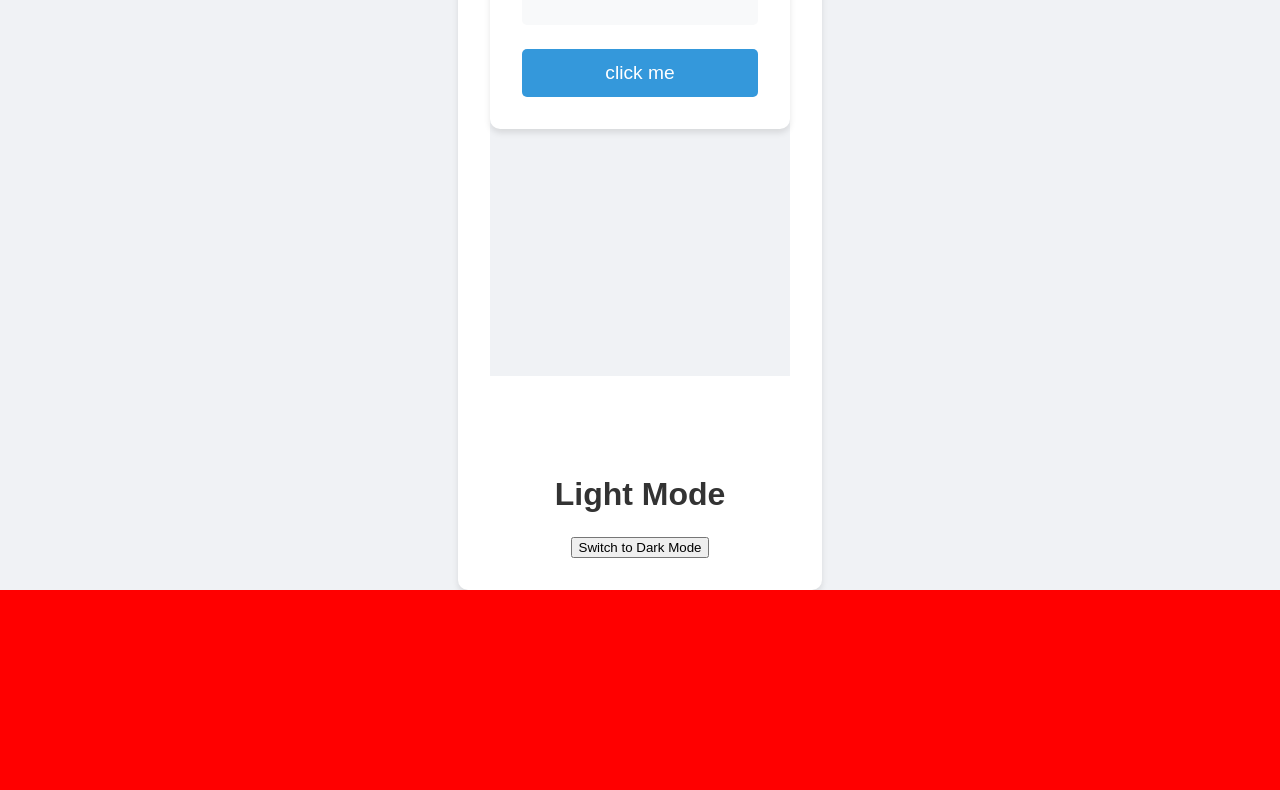
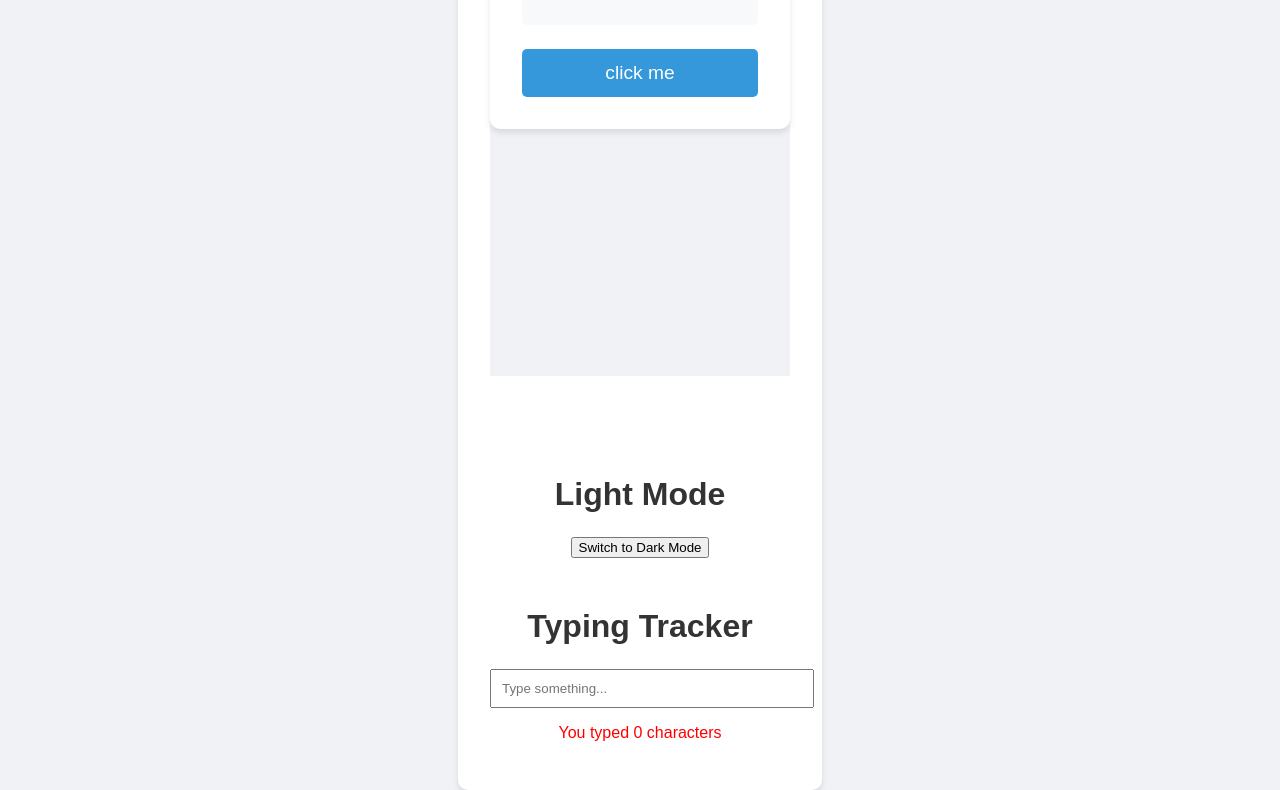
Before and after one commit to annishasaravanan/React, a React (Create React App) app in the folder counter-react/: page / in a window 1280 px wide. Shown: the part 1581-2371 px from the top of the page. Before the commit the page ends 2171 px from the top, so only its background shows below. Built offline with nearby package versions, Linux system fonts and the light colour scheme.

Commit message:
update changes

```diff
--- a/counter-react/src/App.js
+++ b/counter-react/src/App.js
@@ -3,6 +3,7 @@ import './App.css';
 import Custom from './custom';
 import Age from "./age";
 import Toggle from "./toggle"
+import Typing from "./typingtracker";
 
 function App() {
   const [count, setCount] = useState(0);
@@ -37,6 +38,7 @@ function App() {
         <Custom />
         <Age/>
         <Toggle/>
+        <Typing/>
       </div>
     </div>
   );
--- /dev/null
+++ b/counter-react/src/typingtracker.js
@@ -0,0 +1,30 @@
+import React, { useState, useEffect } from "react";
+
+const Typingtracker = () => {
+  const [isTyping, setIsTyping] = useState("");
+
+  useEffect(() => {
+    console.log("Typing:",isTyping);
+    console.log("charactertype:",isTyping.length);
+  }, [isTyping]);
+
+  const handlechange = (e) => {
+    setIsTyping(e.target.value);
+  };
+
+  return (
+    <div style={{ textAlign: "center", marginTop: "50px" }}>
+    <h1>Typing Tracker</h1>
+    <input
+      type="text"
+      value={isTyping}
+      onChange={handlechange}
+      placeholder="Type something..."
+      style={{ padding: "10px", width: "300px" }}
+    />
+    <p>You typed {isTyping.length} characters</p>
+  </div>
+  );
+};
+
+export default Typingtracker;
```
